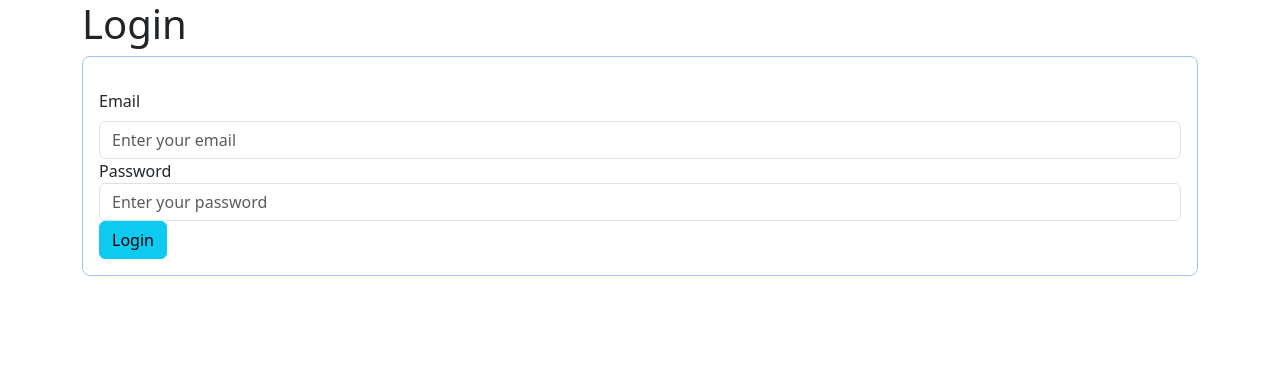
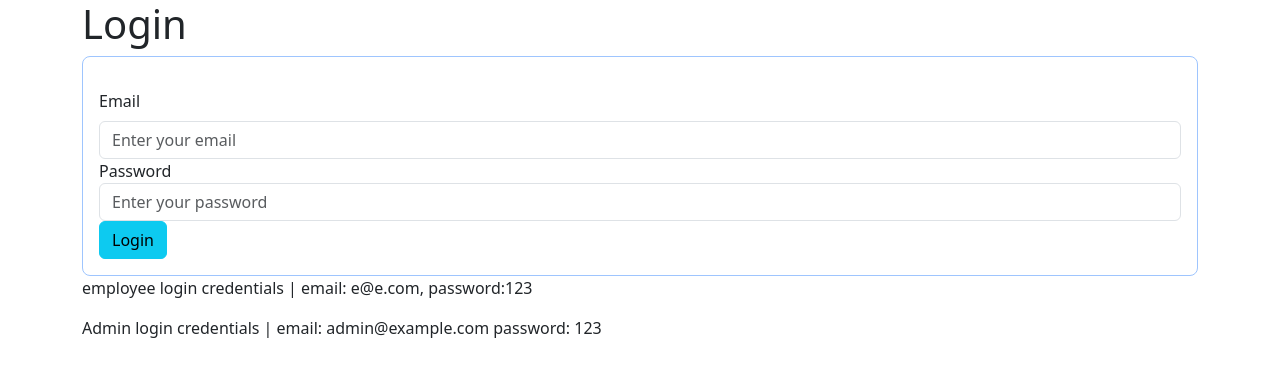
Before and after one commit to UppariAkshay/EMS-demo, a React (Create React App) app: page / in a window 1280 px wide. Shown: the top 376 px of the page. Built offline with nearby package versions, Linux system fonts and the light colour scheme.

Commit message:
given user credentials in login page

```diff
--- a/src/components/Login/index.js
+++ b/src/components/Login/index.js
@@ -26,6 +26,9 @@ const Login = ({handleLogin}) => {
             <button type='submit' className='btn btn-info'>Login</button>
         </form>
 
+        <p>employee login credentials | email: e@e.com, password:123</p>
+        <p>Admin login credentials | email: admin@example.com password: 123</p>
+
         </div>
     )
 }
```
